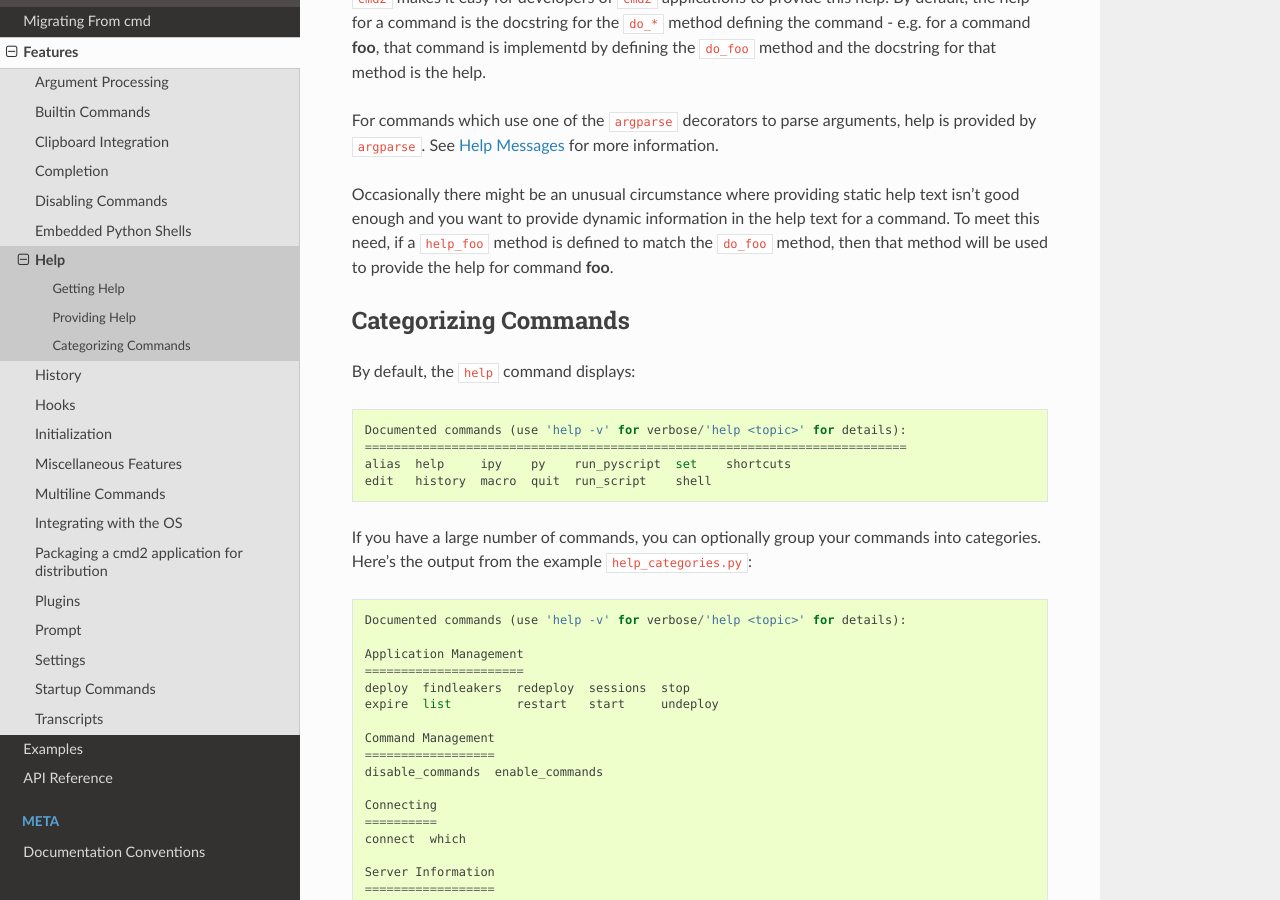
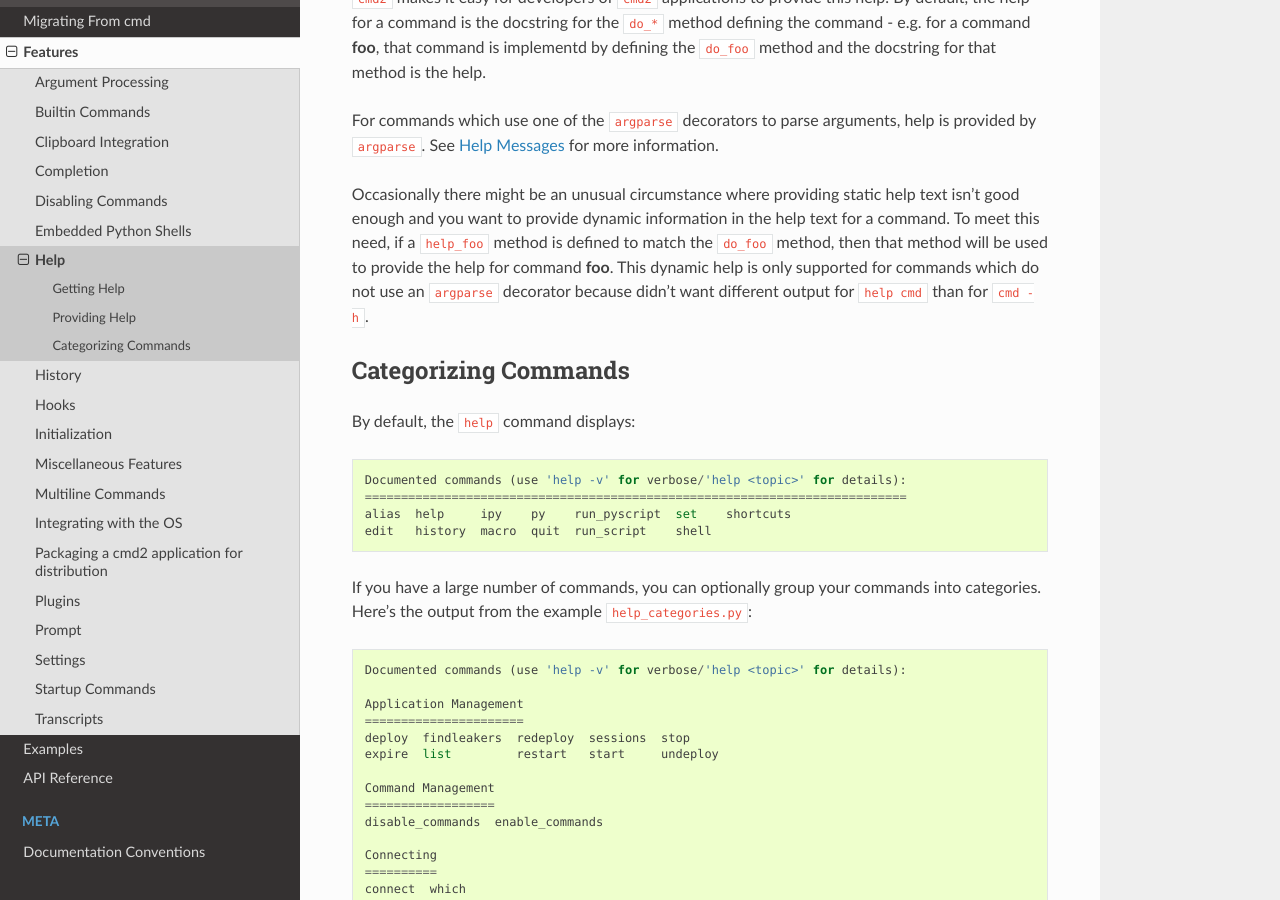
Before and after one commit to python-cmd2/cmd2, a Sphinx documentation site: the page built from docs/features/help.rst, in a window 1280 px wide and 900 px high, scrolled down 824 px. Built offline with Sphinx 7.4.7 and the Read the Docs theme 2.0.0, drawn with Linux system fonts in a browser that asks for light colours; pages that are not in the unit, such as notebooks, are missing from menus.

Commit message:
Added caveat

```diff
--- a/docs/features/help.rst
+++ b/docs/features/help.rst
@@ -52,7 +52,9 @@ Occasionally there might be an unusual circumstance where providing static help
 text isn't good enough and you want to provide dynamic information in the help
 text for a command.  To meet this need, if a ``help_foo`` method is defined to
 match the ``do_foo`` method, then that method will be used to provide the help
-for command **foo**.
+for command **foo**.  This dynamic help is only supported for commands which
+do not use an ``argparse`` decorator because didn't want different output for
+``help cmd`` than for ``cmd -h``.
 
 Categorizing Commands
 ---------------------
```
